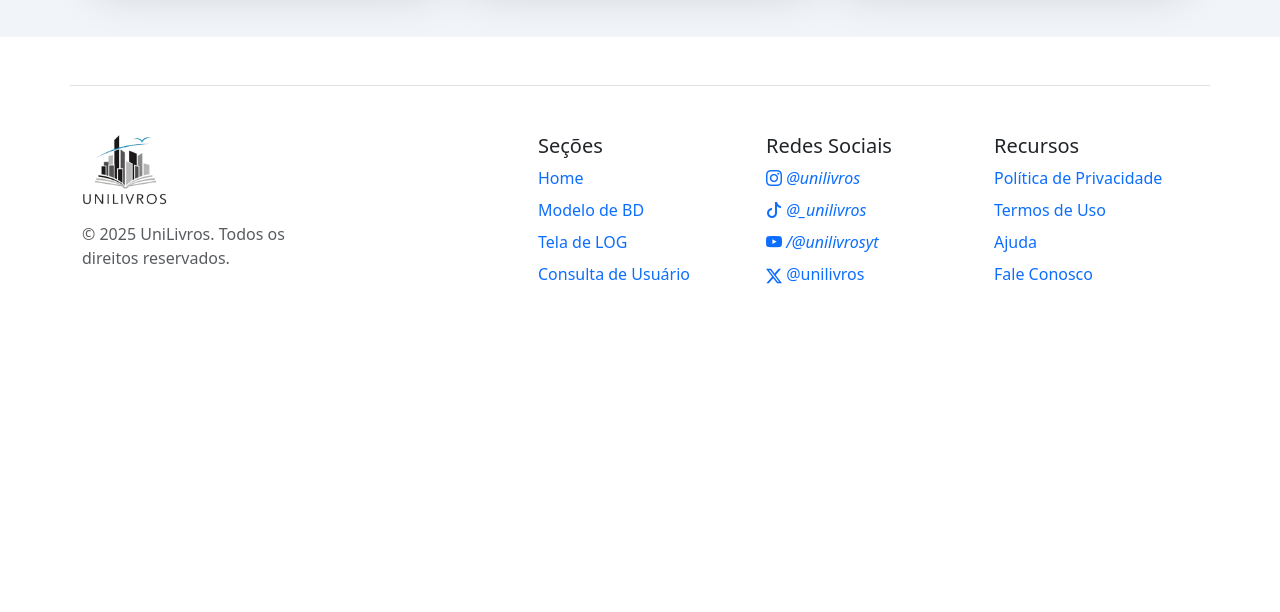
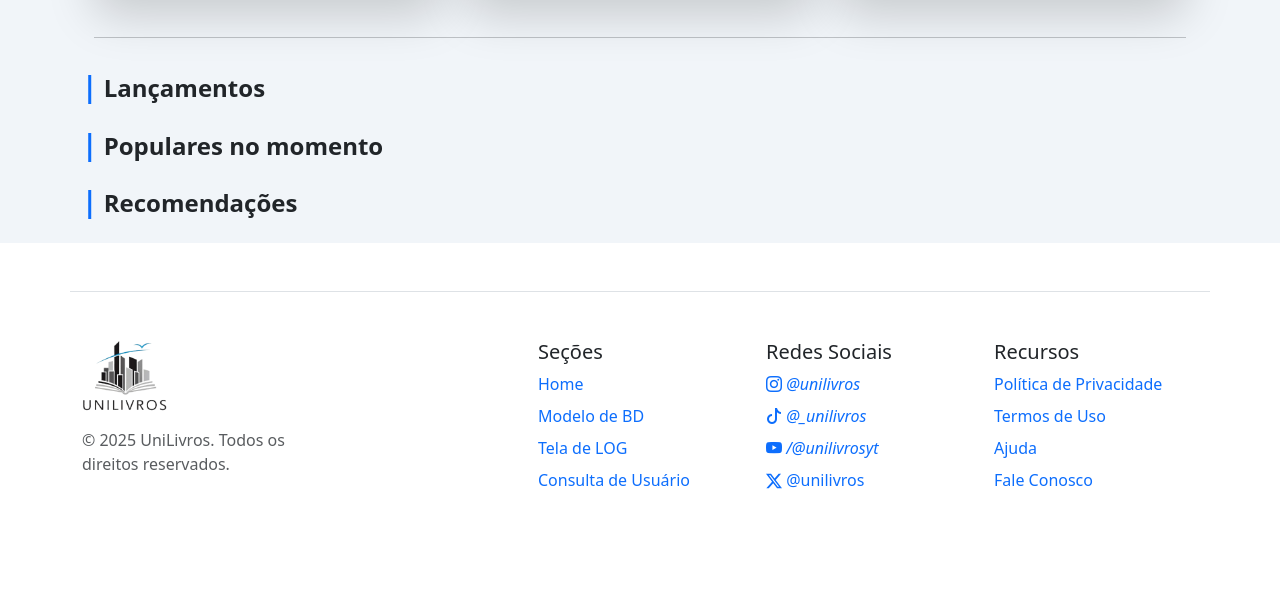
Before and after one commit to davyybs/Projeto-Backend-Unisuam, a PHP site: page / in a window 1280 px wide. Shown: the part 444-1056 px from the top of the page. Before the commit the page ends 728 px from the top, so only its background shows below. Run offline with PHP 8.4, Linux system fonts and the light colour scheme.

Commit message:
Seções dos Livros

```diff
--- a/css/index.css
+++ b/css/index.css
@@ -59,6 +59,10 @@ h3 {
   z-index: 2;
 }
 
+.hero a {
+  all: unset;
+}
+
 .logoImgFooter {
   width: 85px;
 }
--- a/index.php
+++ b/index.php
@@ -25,7 +25,7 @@
         </ul>
         <form class="col-12 col-lg-auto mb-3 mb-lg-0 me-lg-3" role="search">
           <div class="input-group">
-            <input type="search" class="form-control text-dark" placeholder="Pesquisar por..." aria-label="Search"/>
+            <input type="search" class="form-control text-body" placeholder="Pesquisar por..." aria-label="Search"/>
             <span class="input-group-text">
               <button type="submit" class="searchBtn">
                 <i class="bi bi-search"></i>
@@ -56,29 +56,91 @@
 
         <div class="row row-cols-1 row-cols-lg-3 align-items-stretch g-4 py-5 cardH">
           <div class="col">
+            <a href="#lancamentos" class="link-underline-opacity-0">
               <div class="card card-cover h-100 overflow-hidden text-bg-dark rounded-4 shadow-lg card1">
                 <div class="d-flex flex-column h-100 p-5 pb-3 text-white text-shadow-1">
                   <div class="overlay"></div>
                   <h3 class="pt-5 mt-5 mb-4 display-6 lh-1 fw-bold">Lançamentos</h3>
                 </div>
               </div>
+            </a>
           </div>
 
           <div class="col">
+            <a href="#populares" class="link-underline-opacity-0">
               <div class="card card-cover h-100 overflow-hidden text-bg-dark rounded-4 shadow-lg card2">
                 <div class="d-flex flex-column h-100 p-5 pb-3 text-white text-shadow-1">
                   <div class="overlay"></div>
-                <h3 class="pt-5 mt-5 mb-4 display-6 lh-1 fw-bold">Mais Vendidos</h3>
+                  <h3 class="pt-5 mt-5 mb-4 display-6 lh-1 fw-bold">Populares no momento</h3>
+                </div>
+              </div>
+            </a>
+          </div>
+
+          <div class="col">
+            <a href="#recomendacoes" class="link-underline-opacity-0">
+              <div class="card card-cover h-100 overflow-hidden text-bg-dark rounded-4 shadow-lg card3">
+                <div class="d-flex flex-column h-100 p-5 pb-3 text-shadow-1">
+                  <div class="overlay"></div>
+                  <h3 class="pt-5 mt-5 mb-4 display-6 lh-1 fw-bold">Recomendações</h3>
+                </div>
+              </div>
+            </a>
+          </div>
+        </div>
+        <hr>
+      </div>
+  </section>
+
+  <section class="conteudo">
+    <div class="container">
+      <div class="lancamentos" id="lancamentos">
+        <div>
+          <h2 class="text-body fs-4 fw-semibold nav-link mb-4"><span class="text-primary fs-3">|</span> Lançamentos</h2>
+        </div>
+        <div class="row">
+          <div class="col">
+
+          </div>
+          <div class="col">
+          </div>
+          <div class="col">
+          </div>
+          <div class="col">
           </div>
         </div>
       </div>
 
+      <div class="populares" id="populares">
+        <div>
+          <h2 class="text-body fs-4 fw-semibold nav-link mb-4"><span class="text-primary fs-3">|</span> Populares no momento</h2>
+        </div>
+        <div class="row">
           <div class="col">
-            <div class="card card-cover h-100 overflow-hidden text-bg-dark rounded-4 shadow-lg card3">
-              <div class="d-flex flex-column h-100 p-5 pb-3 text-shadow-1">
-                <div class="overlay"></div>
-                <h3 class="pt-5 mt-5 mb-4 display-6 lh-1 fw-bold">Ofertas</h3>
+
           </div>
+          <div class="col">
+          </div>
+          <div class="col">
+          </div>
+          <div class="col">
+          </div>
+        </div>
+      </div>
+
+      <div class="recomendacoes" id="recomendacoes">
+        <div>
+          <h2 class="text-body fs-4 fw-semibold nav-link mb-4"><span class="text-primary fs-3">|</span> Recomendações</h2>
+        </div>
+        <div class="row">
+          <div class="col">
+
+          </div>
+          <div class="col">
+          </div>
+          <div class="col">
+          </div>
+          <div class="col">
           </div>
         </div>
       </div>
```
Lines whose indentation alone changed are shown as unchanged.
